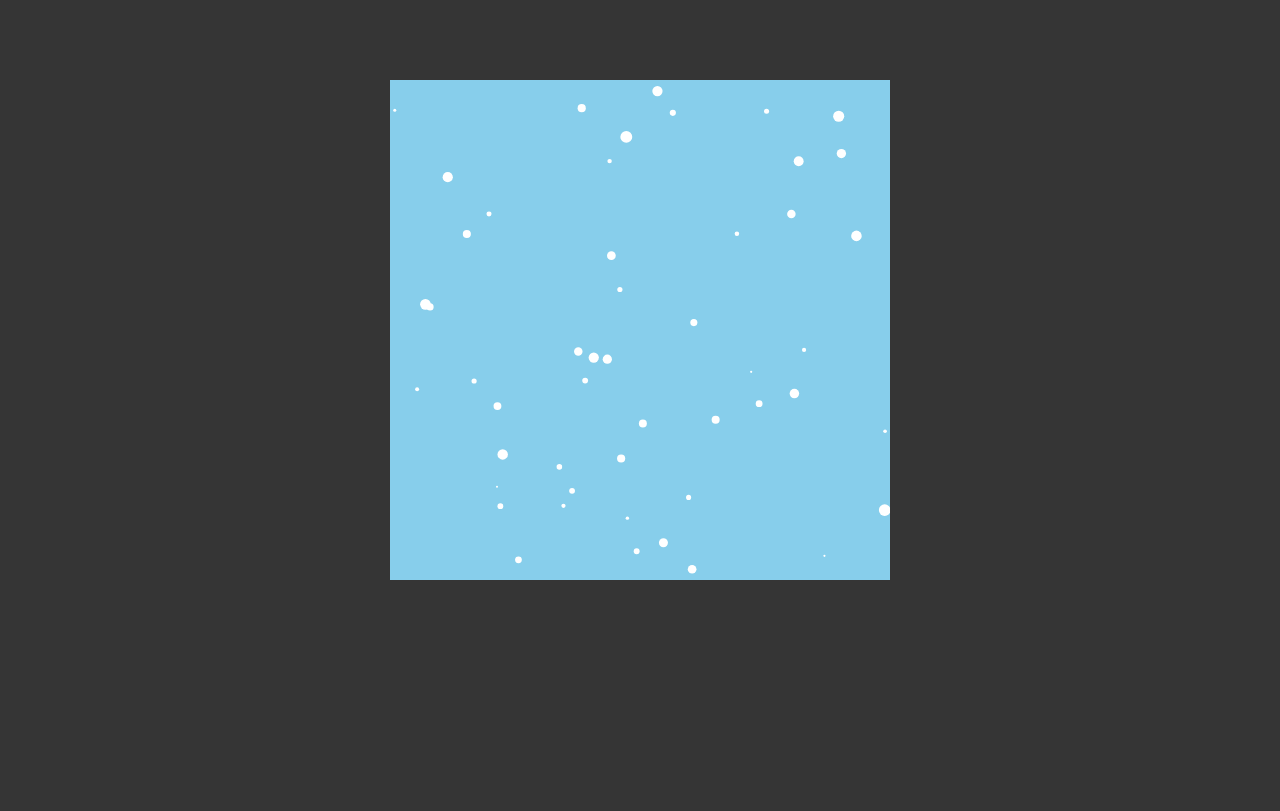
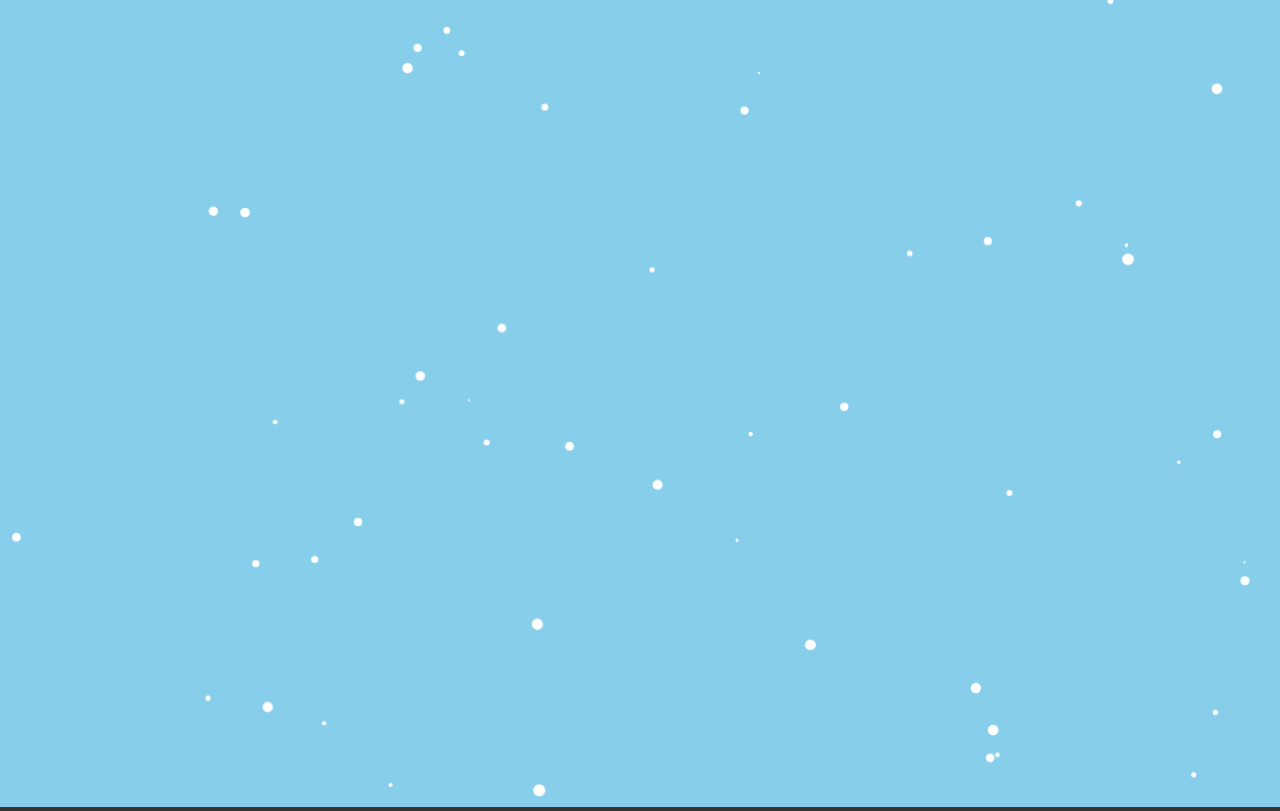
Before and after one commit to airicbear/winter-theme-2018, a plain HTML site: page index.html in a window 1280 px wide. Drawn offline with Linux system fonts and the light colour scheme.

Commit message:
Full screen

```diff
--- a/css/main.css
+++ b/css/main.css
@@ -4,6 +4,11 @@
 
 body {
   background-color: #353535;
-  margin: 10vh 0;
+  margin: 0;
   text-align: center;
+  overflow: hidden;
 }
+
+canvas {
+  width: 100vw;
+}
--- a/js/wintertheme.js
+++ b/js/wintertheme.js
@@ -147,8 +147,10 @@ const winterTheme = {
    * - `size`: `1` to `6`
    * @param {HTMLCanvasElement} canvas
    */
-  "createRandomSnowflake": function (canvas) {
-    let snowflakePosition = new Vector2(rand(canvas.width), rand(canvas.height));
+  "createRandomSnowflake": function (canvas,
+    position = new Vector2(rand(canvas.width), rand(canvas.height))
+  ) {
+    let snowflakePosition = position;
     let snowflakeVelocity = new Vector2(rand(2) - 1, rand(5) + 1);
     let randSize = rand(5) + 1;
     let snowflakeSize = new Vector2(randSize, randSize);
@@ -176,14 +178,17 @@ const winterTheme = {
    * @param {Object2} snowflake
    */
   "wrapSnowflake": function (canvas, snowflake) {
+    const wrap = (x, y) => {
+      snowflake.position = new Vector2(x, y);
+    };
     if (snowflake.position.y > canvas.height) {
-      snowflake.position = new Vector2(rand(canvas.width), -snowflake.scale.y);
+      wrap(rand(canvas.width), -snowflake.scale.y);
     } else if (snowflake.position.y < -snowflake.scale.y) {
-      snowflake.position = new Vector2(rand(canvas.width), canvas.height);
+      wrap(rand(canvas.width), canvas.height);
     } else if (snowflake.position.x < -snowflake.scale.x) {
-      snowflake.position = new Vector2(canvas.width, rand(canvas.height));
+      wrap(canvas.width, rand(canvas.height));
     } else if (snowflake.position.x > canvas.width + snowflake.scale.x) {
-      snowflake.position = new Vector2(-snowflake.scale.x, rand(canvas.height));
+      wrap(-snowflake.scale.x, rand(canvas.height));
     }
   },
 
@@ -193,6 +198,8 @@ const winterTheme = {
    * @param {Object2[]} snowflakes
    */
   "update": function (canvas, snowflakes) {
+    canvas.width = document.documentElement.clientWidth - 17
+    canvas.height = document.documentElement.clientHeight - 4;
     const ctx = canvas.getContext("2d");
 
     // Start the loop
@@ -231,7 +238,7 @@ const winterTheme = {
    */
   "main": function () {
     // Create the canvas to draw on
-    const canvas = createCanvas(500, 500, backgroundColor = "skyblue");
+    const canvas = createCanvas(document.documentElement.clientWidth - 17, document.documentElement.clientHeight - 4, backgroundColor = "skyblue");
 
     // Add the canvas to the website
     document.body.appendChild(canvas);
```
